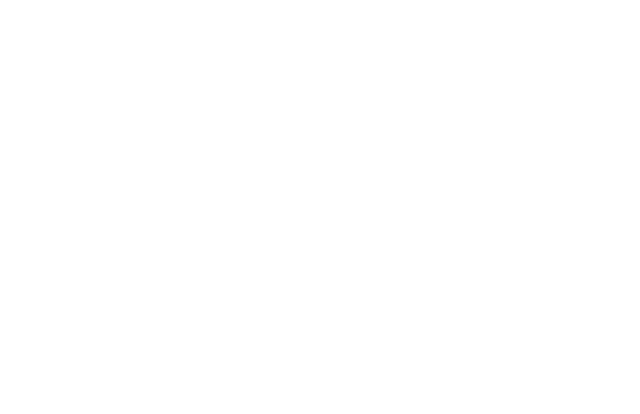
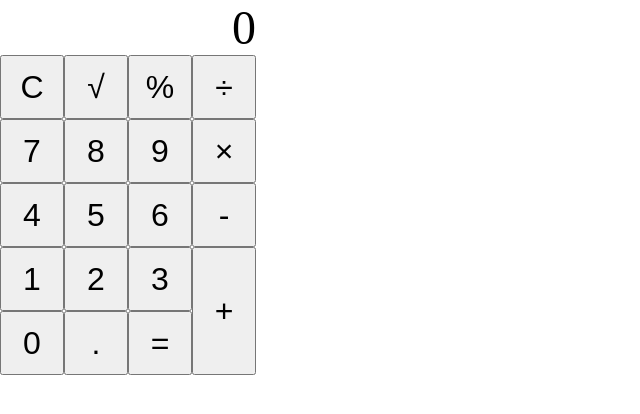
Before and after one commit to fibrous-sausage/odin-calculator, a plain HTML site: page index.html in a window 1280 px wide. Shown: the whole page, without its empty margins (0-640 px from the left). Drawn offline with Linux system fonts and the light colour scheme.

Commit message:
Define HTML structure for index.html and add basic styling

```diff
--- a/index.html
+++ b/index.html
@@ -7,6 +7,33 @@
     <script src="script.js" defer></script>
 </head>
 <body>
-
+    <div class="calc-body">
+        <div class="display">0</div>
+        <div class="buttons">
+            <div class="input-format">
+                <button id="clear">C</button>
+                <button id="sqrt">√</button>
+                <button id="percent">%</button>
+                <button id="7">7</button>
+                <button id="8">8</button>
+                <button id="9">9</button>
+                <button id="4">4</button>
+                <button id="5">5</button>
+                <button id="6">6</button>
+                <button id="1">1</button>
+                <button id="2">2</button>
+                <button id="3">3</button>
+                <button id="0">0</button>
+                <button id=".">.</button>
+                <button id="=">=</button>
+            </div>
+            <div class="operators">
+                <button id="div">÷</button>
+                <button id="mul">×</button>
+                <button id="sub">-</button>
+                <button id="add">+</button>
+            </div>
+        </div>
+    </div>
 </body>
 </html>
--- a/style.css
+++ b/style.css
@@ -0,0 +1,36 @@
+body {
+    margin: 0;
+    padding: 0;
+    height: 100vh;
+}
+
+button {
+    width: 4rem;
+    height: 4rem;
+    font-size: 2rem;
+}
+
+.display {
+    font-size: 3rem;
+}
+
+#add {
+    height: 8rem;
+}
+
+.calc-body {
+    width: 16rem;
+}
+
+.buttons {
+    display: flex;
+}
+
+.display {
+    text-align: right;
+}
+
+.input-format {
+    display: flex;
+    flex-wrap: wrap;
+}
```
